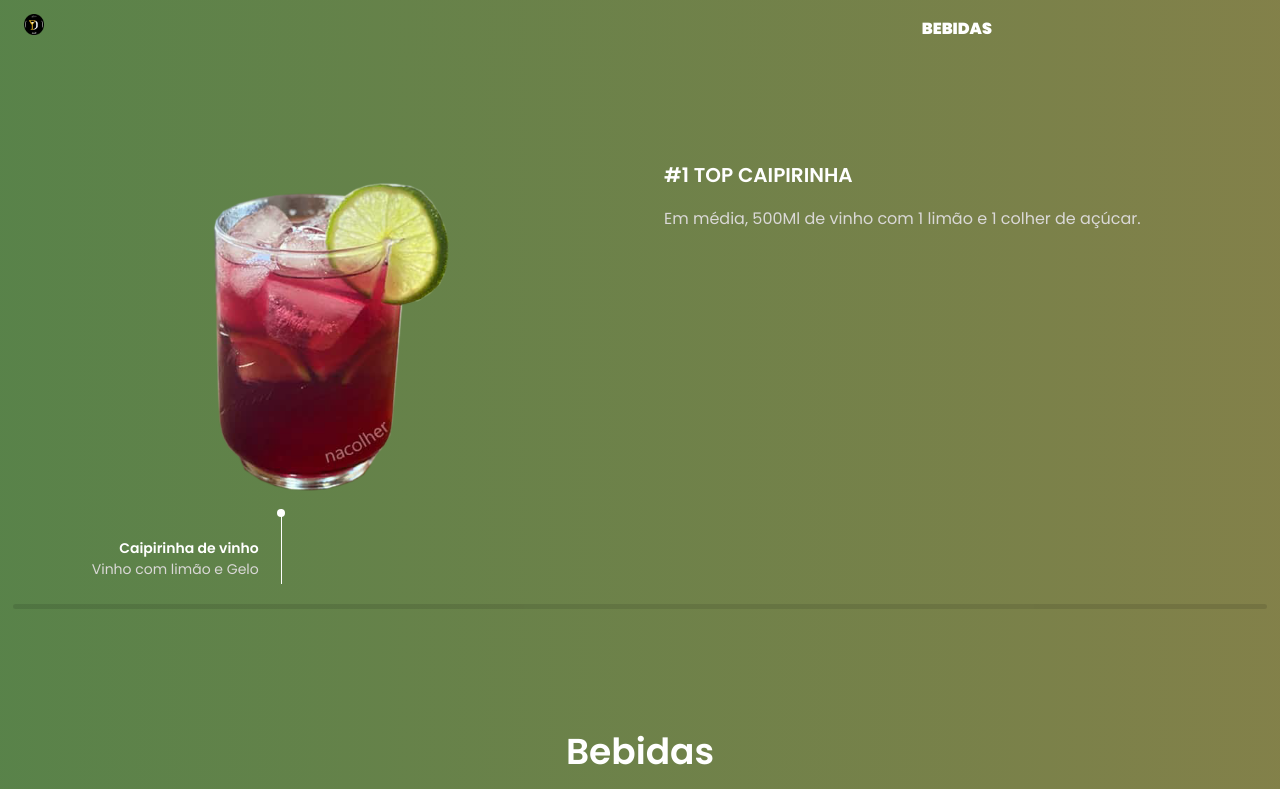
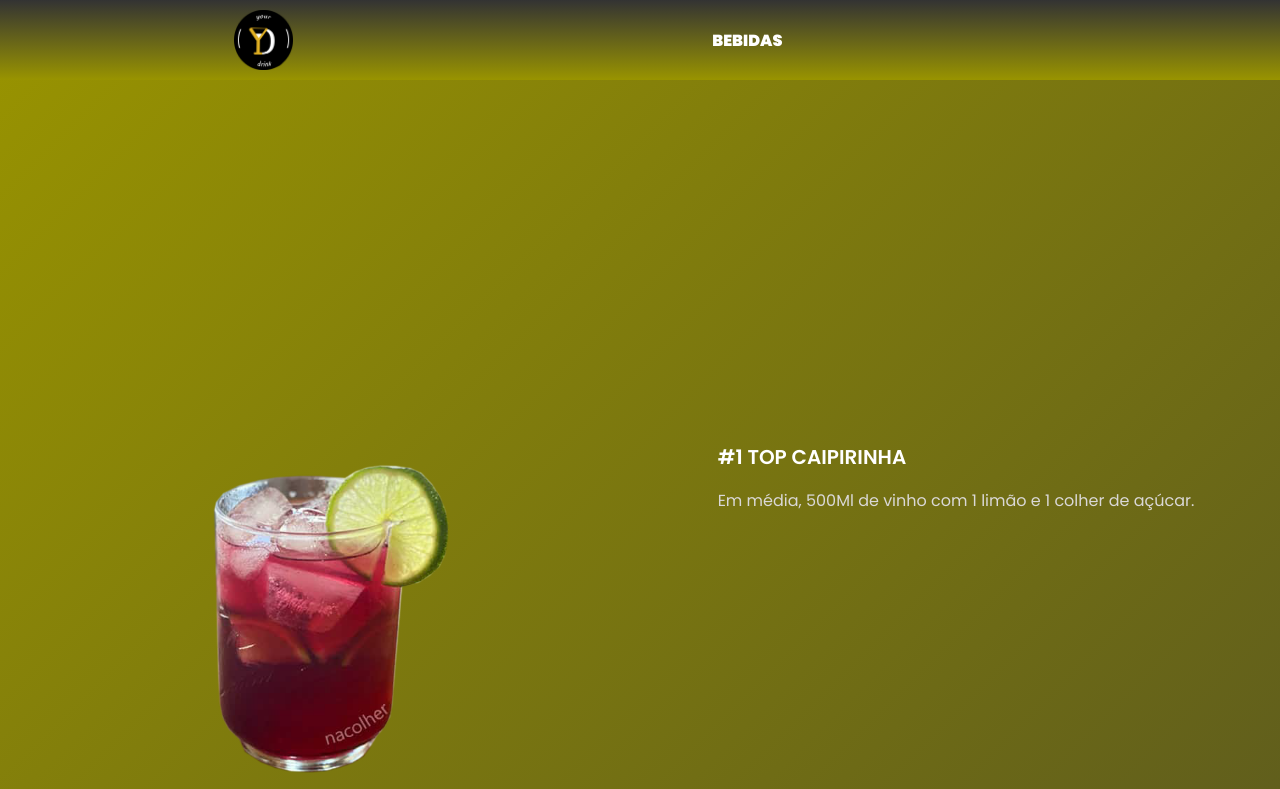
Before and after one commit to Willianglb/YourDrink, a React (Create React App) app: page / in a window 1280 px wide. Shown: the top 789 px of the page. Built offline with nearby package versions, Linux system fonts and the light colour scheme.

Commit message:
header e cor de fundo

```diff
--- a/src/App.css
+++ b/src/App.css
@@ -15,14 +15,14 @@
 
   /*Green gradient*/
   --body-color: linear-gradient(
-    90deg,
-    hsl(104, 28%, 40%) 0%,
-    hsl(58, 28%, 40%) 100%
+    315deg,
+    hsl(0, 0%, 20%) 0%,
+    hsl(58, 100%, 30%) 100%
   );
   --container-color: linear-gradient(
     136deg,
-    hsl(104, 28%, 35%) 0%,
-    hsl(58, 28%, 35%) 100%
+    hsl(0, 0%, 20%) 0%,
+    hsl(58, 100%, 30%) 100%
   );
 
   /*Red gradient*/
@@ -151,12 +151,15 @@ button {
 
 .main {
   overflow: hidden; /*For animation*/
+  margin-top: 22%;
 }
 
 /*=============== HEADER ===============*/
 .header {
   width: 100%;
-  background: var(--body-color);
+  height: 15%;
+  /* background: var(--body-color); */
+  background-color: red;
   position: fixed;
   top: 0;
   left: 0;
@@ -176,10 +179,6 @@ button {
   align-items: center;
   column-gap: 0.5rem;
   font-weight: var(--font-medium);
-}
-
-.nav__logo-img {
-  width: 1.25rem;
 }
 
 .nav__link,
@@ -206,13 +205,6 @@ button {
     z-index: var(--z-fixed);
     border-radius: 0 0 1.5rem 1.5rem;
   }
-}
-
-.nav__img {
-  width: 100px;
-  position: absolute;
-  top: 0;
-  left: 0;
 }
 
 .nav__close {
@@ -312,6 +304,10 @@ button {
   display: block;
   font-size: var(--small-font-size);
   text-align: right;
+}
+
+.home__data {
+  margin-bottom: 10px;
 }
 
 .home__subtitle {
--- a/src/components/Header/Header.styles.ts
+++ b/src/components/Header/Header.styles.ts
@@ -2,31 +2,32 @@ import styled from "styled-components";
 
 export const HeaderStyles = styled.header`
   width: 100%;
-  /* background: var(--body-color);  */
-  background: linear-gradient(90deg, hsl(104, 28%, 40%) 0%, hsl(58, 28%, 40%) 100%);
+  height: 10%;
+  background: linear-gradient(
+    180deg,
+    #333333,
+    #999400
+  );
   position: fixed;
   top: 0;
   left: 0;
-  /* z-index: var(--z-fixed); */
-  z-index: 100;
+  z-index: var(--z-fixed);
 
   .nav {
-    /* height: var(--header-height); */
-    height: 3.5rem;
+    height: 100%;
+    width: calc(100% - 48px);
     display: flex;
-    justify-content: space-between;
+    justify-content: space-around;
     align-items: center;
   }
 
   .nav__logo {
-    display: flex;
-    align-items: center;
-    column-gap: .5rem;
-    font-weight: var(--font-medium);
+    height: 75%;
   }
 
   .nav__logo-img {
-    width: 1.25rem;
+    width: 100%;
+    height: 100%;
   }
 
   .nav__link,
@@ -56,12 +57,7 @@ export const HeaderStyles = styled.header`
     }
   }
 
-  .nav__img {
-    width: 100px;
-    position: absolute;
-    top: 0;
-    left: 0;
-  }
+
 
   .nav__close {
     font-size: 1.8rem;
--- a/src/components/Header/index.tsx
+++ b/src/components/Header/index.tsx
@@ -6,18 +6,10 @@ const Header = () => {
   return (
     <HeaderStyles id="header">
       <nav className="nav container">
-        {/* Aumentar */}
-        <a href="#home">
+        <a href="#home" className="nav__logo">
           <img src={Logo} alt="" className="nav__logo-img" />
         </a>
-
-        <div className="nav__menu" id="nav-menu">
-          <ul className="nav__list">
-            <li className="nav__item">
-              <a href="#about" className="nav__link">Bebidas</a>
-            </li>
-          </ul>
-        </div>
+        <a href="#about" className="nav__link">Bebidas</a>
       </nav>
     </HeaderStyles>
   )
--- a/src/components/HomeBanner/index.tsx
+++ b/src/components/HomeBanner/index.tsx
@@ -13,19 +13,15 @@ import barreiro from '../../assets/img/6.png';
 
 const HomeBanner = () => {
 
-    // Falta estilizar
-
     return (
         <BannerStyles>
         <div className="swiper-container" id="home" />
         <Swiper
-            autoplay={{delay: 3000}}
             centeredSlides={true}
             loop={true}
             spaceBetween={30}
             slidesPerView={1}
             pagination={{clickable: true }}
-            scrollbar={{ draggable: true }}
             onSwiper={(swiper) => console.log(swiper)}
             onSlideChange={() => console.log('slide change')}
             >
@@ -43,7 +39,7 @@ const HomeBanner = () => {
                             </div>
                         </div>
 
-                        <div className="home__data">
+                        <div className="home__data container">
                             <h3 className="home__subtitle">#1 Top Caipirinha</h3>
                             <p className="home__description"> Em média, 500Ml de vinho com 1 limão e 1 colher de açúcar.
                             </p>
@@ -65,7 +61,7 @@ const HomeBanner = () => {
                                     </div>
                                 </div>
 
-                                <div className="home__data">
+                                <div className="home__data container">
                                     <h3 className="home__subtitle">#2 Top Whisky</h3>
                                     <p className="home__description"> 50Ml de Red Label, 4 morangos macerados e o restante de guaraná.
                                     </p>
@@ -87,7 +83,7 @@ const HomeBanner = () => {
                                     </div>
                                 </div>
 
-                                <div className="home__data">
+                                <div className="home__data container">
                                     <h3 className="home__subtitle">#3 Top cachaça</h3>
                                     <p className="home__description"> Em média, 2 limões com 1 dose de cachaça e 1 colher de açúcar.
                                     </p>
```
